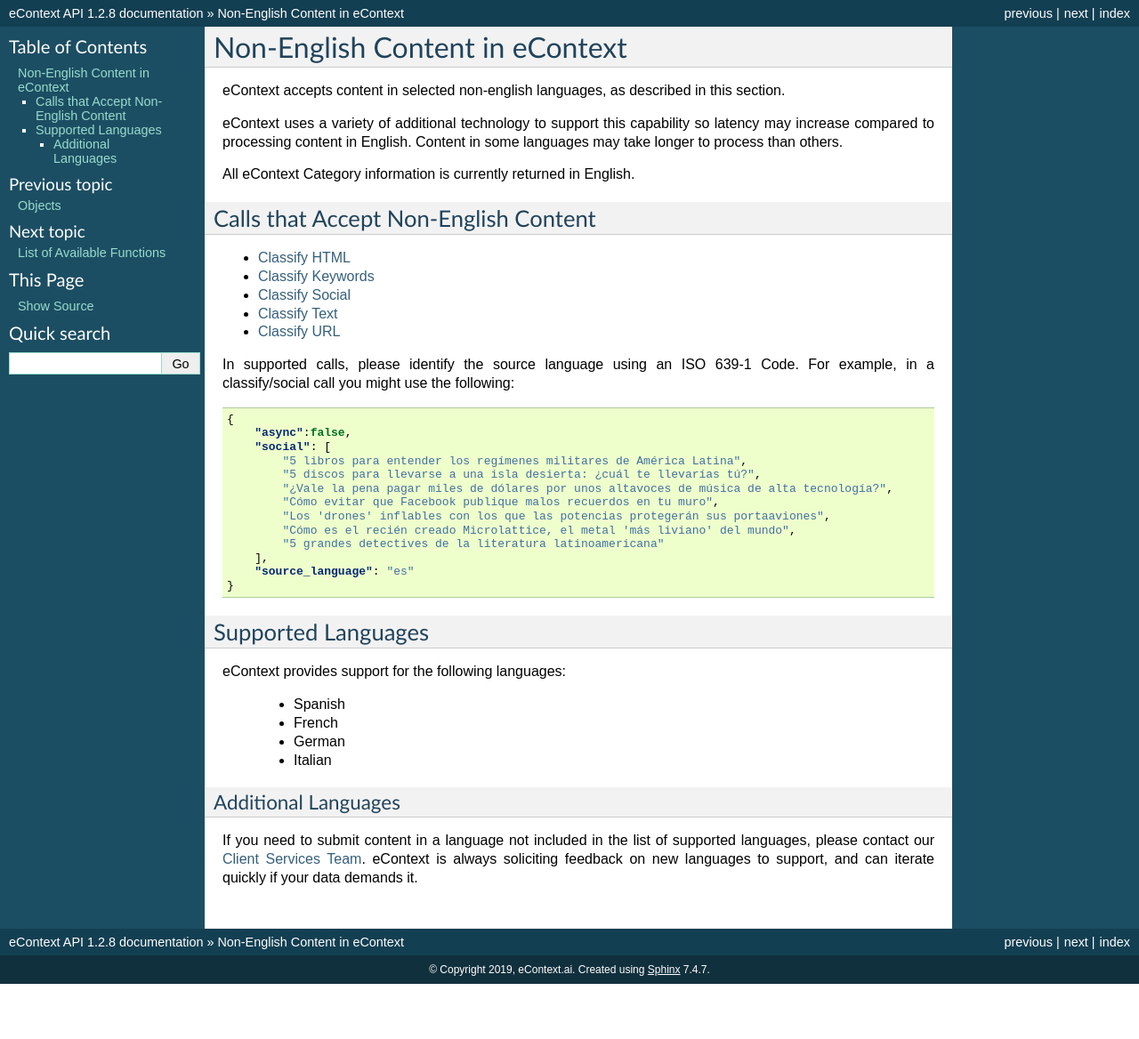
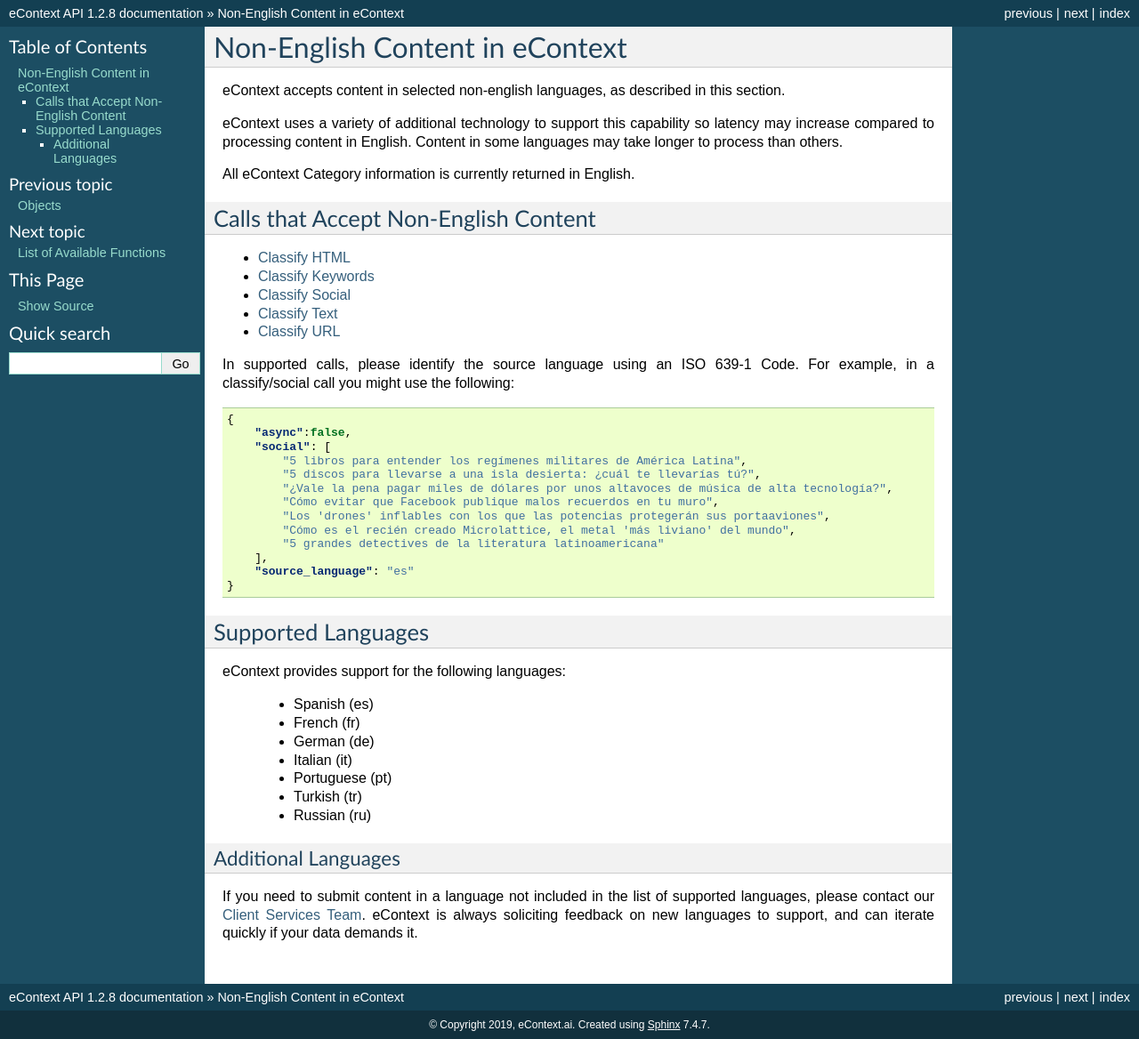
Before and after one commit to info-com/zenya-api-docs, a Sphinx documentation site: the page built from source/language-support.rst, in a window 1280 px wide. Shown: the whole page at 89% size. Built offline with Sphinx 7.4.7, drawn with Linux system fonts in a browser that asks for light colours; before the commit the page ends 1106 px from its top, so only the background shows below that.

Commit message:
Update language-support.rst

```diff
--- a/source/language-support.rst
+++ b/source/language-support.rst
@@ -27,10 +27,13 @@
 
 eContext provides support for the following languages:
 
-    * Spanish
-    * French
-    * German
-    * Italian
+    * Spanish (es)
+    * French (fr)
+    * German (de)
+    * Italian (it)
+    * Portuguese (pt)
+    * Turkish (tr)
+    * Russian (ru)
 
 Additional Languages
 ^^^^^^^^^^^^^^^^^^^^
```
